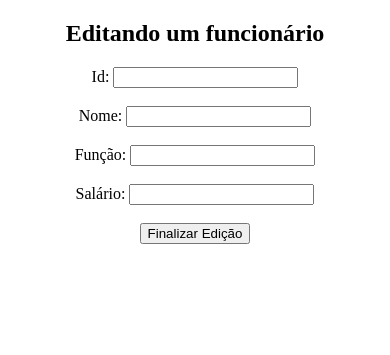
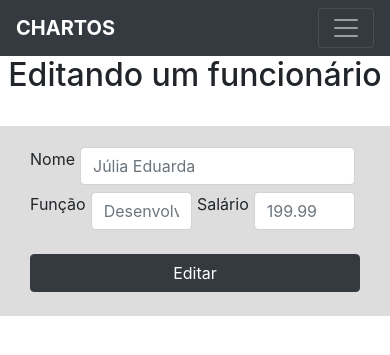
Before and after one commit to Jeremias333/pythonweb, a Django app: template initial/blog/funcionarios/templates/funcionarios/edite.html in a window 390 px wide. Shown: the top 355 px of the page. Run offline with Django 3.2, Linux system fonts and the light colour scheme; the template is opened without the code that fills it, so the values that code supplies are empty; some libraries are stand-ins or nearby versions.

Commit message:
Completa a parte visual da página de edição/resolvido problemas de casas decimais.

```diff
--- a/initial/blog/funcionarios/templates/funcionarios/edite.html
+++ b/initial/blog/funcionarios/templates/funcionarios/edite.html
@@ -1,19 +1,34 @@
-<!DOCTYPE html>
-<html>
-	<head>
-		<title>EMPRESA CHARTOS</title>
-	</head>
-	<body>
-		<center>
-			<h2>Editando um funcionário</h2>
-			<form method="POST" action="../editando/">{% csrf_token %}
-				<label for="id">Id: </label><input type="text" name="id" value="{{funcionario.get_id}}" readonly="true"><!--Tentar pegar parametro--><br><br>
-				<label for="name">Nome: </label><input type="text" name="name" value="{{funcionario.get_name}}"><br><br>
-				<label for="function">Função: </label><input type="text" name="function" value="{{funcionario.get_function}}"><br><br>
-				<label for="salary">Salário: </label><input type="text" name="salary" value="{{funcionario.get_salary}}"><br><br>
-
-				<input type="submit" name="" value="Finalizar Edição">
-			</form>
-		</center>
-	</body>
-</html>
+{% extends './base.html' %}
+{% block content %}
+<style type="text/css">
+	.container {
+		background: #DDD;
+	}
+</style>
+<center>
+	<h2>Editando um funcionário</h2>
+	<br>
+	<div class="container">
+		<form method="POST" action="../editando/">{% csrf_token %}
+			<div class="form-row col-sm-2 col-form-label">
+				<input type="text" name="id" hidden="true" value="{{funcionario.get_id}}">
+			</div>
+			<div class="form-row col-sm-6 col-form-label">
+				<label for="name">Nome</label>
+				<div class="col"><input type="text" name="name" class="form-control" placeholder="Júlia Eduarda" required="true" value="{{funcionario.get_name}}"></div>
+			</div>
+			<div class="form-row col-sm-6">
+				<label for="function">Função</label>
+				<div class="col"><input type="text" name="function" class="form-control" placeholder="Desenvolvedor" required="true" value="{{funcionario.get_function}}"></div>
+				<label for="salary">  Salário </label>
+				<div class="col"><input type="text" name="salary" class="form-control" placeholder="199.99" required="true"  value="{{funcionario.get_salary}}"></div>
+			</div>
+			<br>
+			<div class="form-row col-sm-3">
+				<button class="col btn btn-dark" type="submit" name="">Editar</button>
+			</div>
+			<br>
+		</form>
+	</div>
+</center>
+{% endblock %}
```
